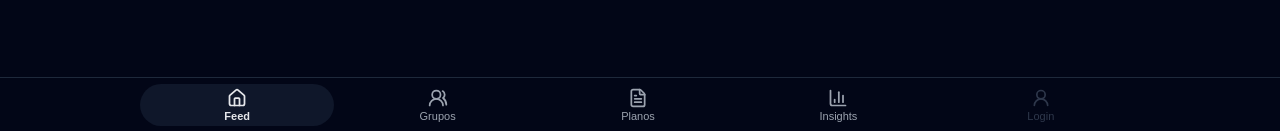
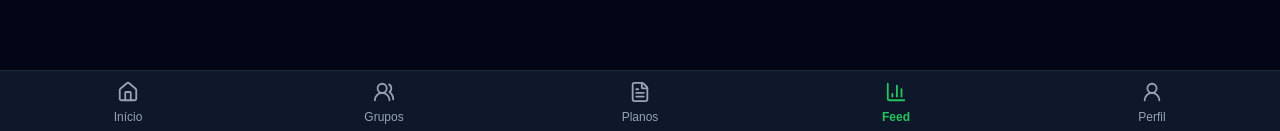
Before and after one commit to rafaelmorch/sportplatform, a Next.js app: page /feed in a window 1280 px wide. Shown: the part 666-797 px from the top of the page. Built offline with nearby package versions, Linux system fonts and the light colour scheme; no server answers; the database is empty.

Commit message:
chore: add recharts dependency and update dashboard

```diff
--- a/components/BottomNavbar.tsx
+++ b/components/BottomNavbar.tsx
@@ -1,9 +1,7 @@
-// components/BottomNavbar.tsx
 "use client";
 
 import Link from "next/link";
 import { usePathname } from "next/navigation";
-import type { LucideIcon } from "lucide-react";
 import {
   Home,
   UsersRound,
@@ -12,160 +10,56 @@ import {
   UserRound,
 } from "lucide-react";
 
-type NavItem = {
-  href?: string;
-  label: string;
-  Icon: LucideIcon;
-  matchPrefix?: string;
-  disabled?: boolean;
-};
-
-const navItems: NavItem[] = [
-  {
-    href: "/feed",
-    label: "Feed",
-    Icon: Home,
-    matchPrefix: "/feed",
-  },
-  {
-    href: "/groups",
-    label: "Grupos",
-    Icon: UsersRound,
-    matchPrefix: "/groups",
-  },
-  {
-    href: "/plans",
-    label: "Planos",
-    Icon: FileText,
-    matchPrefix: "/plans",
-  },
-  {
-    href: "/public-dashboard",
-    label: "Insights",
-    Icon: BarChart3,
-    matchPrefix: "/public-dashboard",
-  },
-  {
-    label: "Login",
-    Icon: UserRound,
-    disabled: true, // por enquanto desligado
-  },
-];
-
 export default function BottomNavbar() {
   const pathname = usePathname();
 
-  function isActive(item: NavItem): boolean {
-    if (!item.href && !item.matchPrefix) return false;
-
-    const href = item.href ?? item.matchPrefix!;
-    const prefix = item.matchPrefix ?? href;
-
-    if (pathname === href) return true;
-    if (pathname.startsWith(prefix)) return true;
-
-    return false;
-  }
+  const navItems = [
+    { href: "/dashboard", label: "Início", icon: <Home size={22} /> },
+    { href: "/groups", label: "Grupos", icon: <UsersRound size={22} /> },
+    { href: "/plans", label: "Planos", icon: <FileText size={22} /> },
+    { href: "/feed", label: "Feed", icon: <BarChart3 size={22} /> },
+    { href: "/profile", label: "Perfil", icon: <UserRound size={22} /> },
+  ];
 
   return (
     <nav
       style={{
-        position: "sticky",
+        position: "fixed",
         bottom: 0,
-        width: "100%",
+        left: 0,
+        right: 0,
+        background: "#0F172A", // dark azul sportplatform
         borderTop: "1px solid #1e293b",
-        background: "#020617",
-        zIndex: 30,
-      }}
-    >
-      <div
-        style={{
-          maxWidth: "1024px",
-          margin: "0 auto",
-          padding: "6px 12px 8px 12px",
+        padding: "10px 0",
         display: "flex",
-          justifyContent: "space-between",
-          gap: "6px",
+        justifyContent: "space-around",
+        zIndex: 999, // garantir que sempre fica acima
       }}
     >
       {navItems.map((item) => {
-          const active = isActive(item);
-
-          // Aba desabilitada (Login)
-          if (item.disabled) {
-            const DisabledIcon = item.Icon;
-            return (
-              <div
-                key={item.label}
-                style={{
-                  flex: 1,
-                  opacity: 0.45,
-                  display: "flex",
-                  flexDirection: "column",
-                  alignItems: "center",
-                  justifyContent: "center",
-                  gap: "2px",
-                  fontSize: "11px",
-                  color: "#64748b",
-                  padding: "4px 2px",
-                }}
-              >
-                <DisabledIcon
-                  style={{
-                    width: 20,
-                    height: 20,
-                    strokeWidth: 2,
-                  }}
-                />
-                <span>{item.label}</span>
-              </div>
-            );
-          }
-
-          const IconComp = item.Icon;
+        const isActive = pathname === item.href;
 
         return (
           <Link
-              key={item.label}
-              href={item.href!}
-              style={{
-                flex: 1,
-                textDecoration: "none",
-              }}
-            >
-              <div
+            key={item.href}
+            href={item.href}
             style={{
               display: "flex",
               flexDirection: "column",
               alignItems: "center",
-                  justifyContent: "center",
-                  gap: "2px",
-                  padding: "4px 2px",
-                  borderRadius: "999px",
-                  background: active ? "#0f172a" : "transparent",
-                  color: active ? "#e5e7eb" : "#9ca3af",
+              color: isActive ? "#22c55e" : "#94a3b8",
+              textDecoration: "none",
+              fontSize: "12px",
+              fontWeight: isActive ? 700 : 500,
+              gap: "4px",
+              width: "20%",
             }}
           >
-                <IconComp
-                  style={{
-                    width: 20,
-                    height: 20,
-                    strokeWidth: 2.1,
-                  }}
-                />
-                <span
-                  style={{
-                    fontSize: "11px",
-                    fontWeight: active ? 700 : 500,
-                  }}
-                >
-                  {item.label}
-                </span>
-              </div>
+            <div>{item.icon}</div>
+            <span>{item.label}</span>
           </Link>
         );
       })}
-      </div>
     </nav>
   );
 }
--- a/package.json
+++ b/package.json
@@ -13,7 +13,8 @@
     "lucide-react": "^0.554.0",
     "next": "16.0.3",
     "react": "19.2.0",
-    "react-dom": "19.2.0"
+    "react-dom": "19.2.0",
+    "recharts": "^3.4.1"
   },
   "devDependencies": {
     "@types/node": "^20",
```
Also changed, not shown: 1 other file (tests, documents, lock files or other folders). Lines whose indentation alone changed are shown as unchanged.
